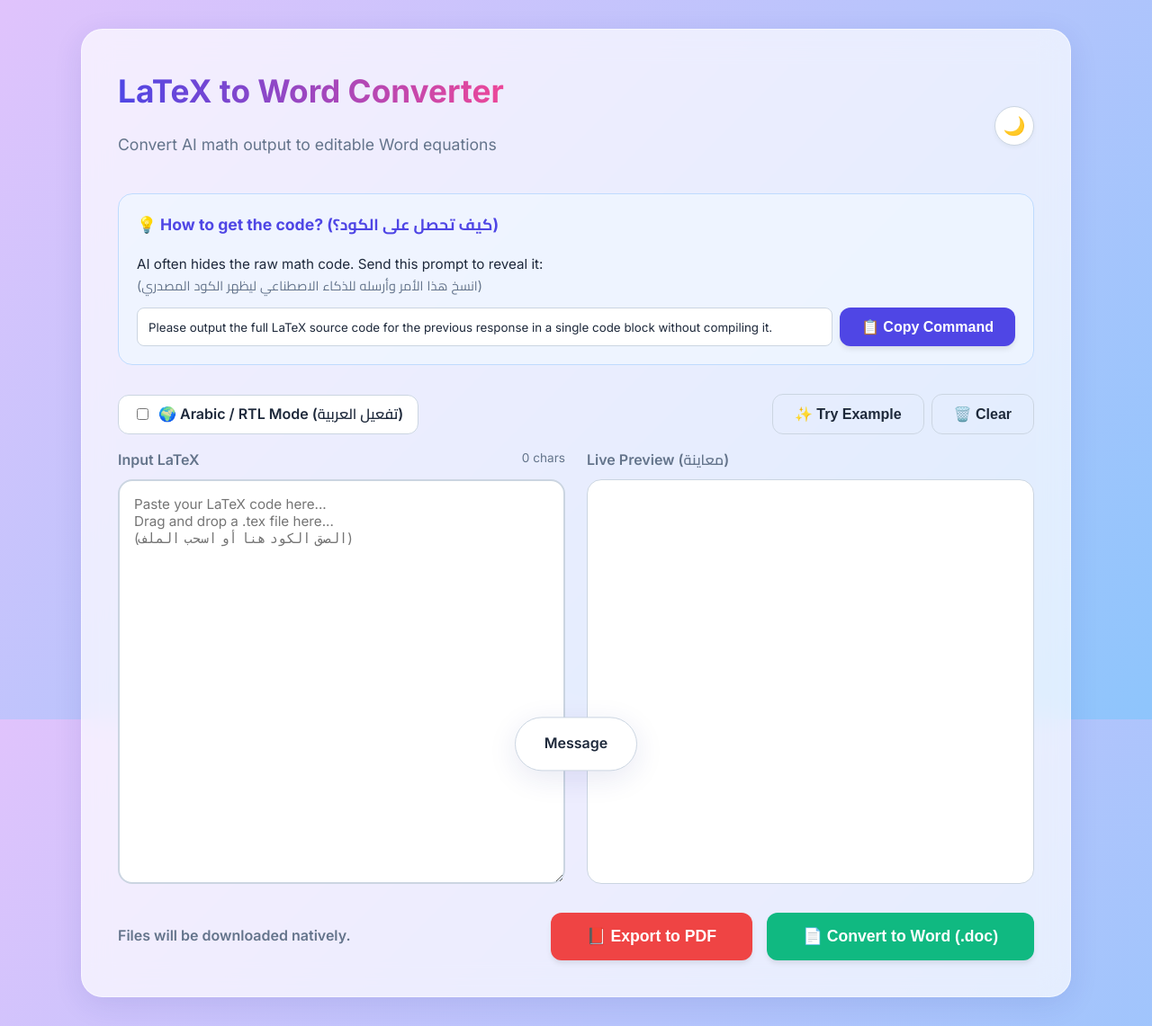
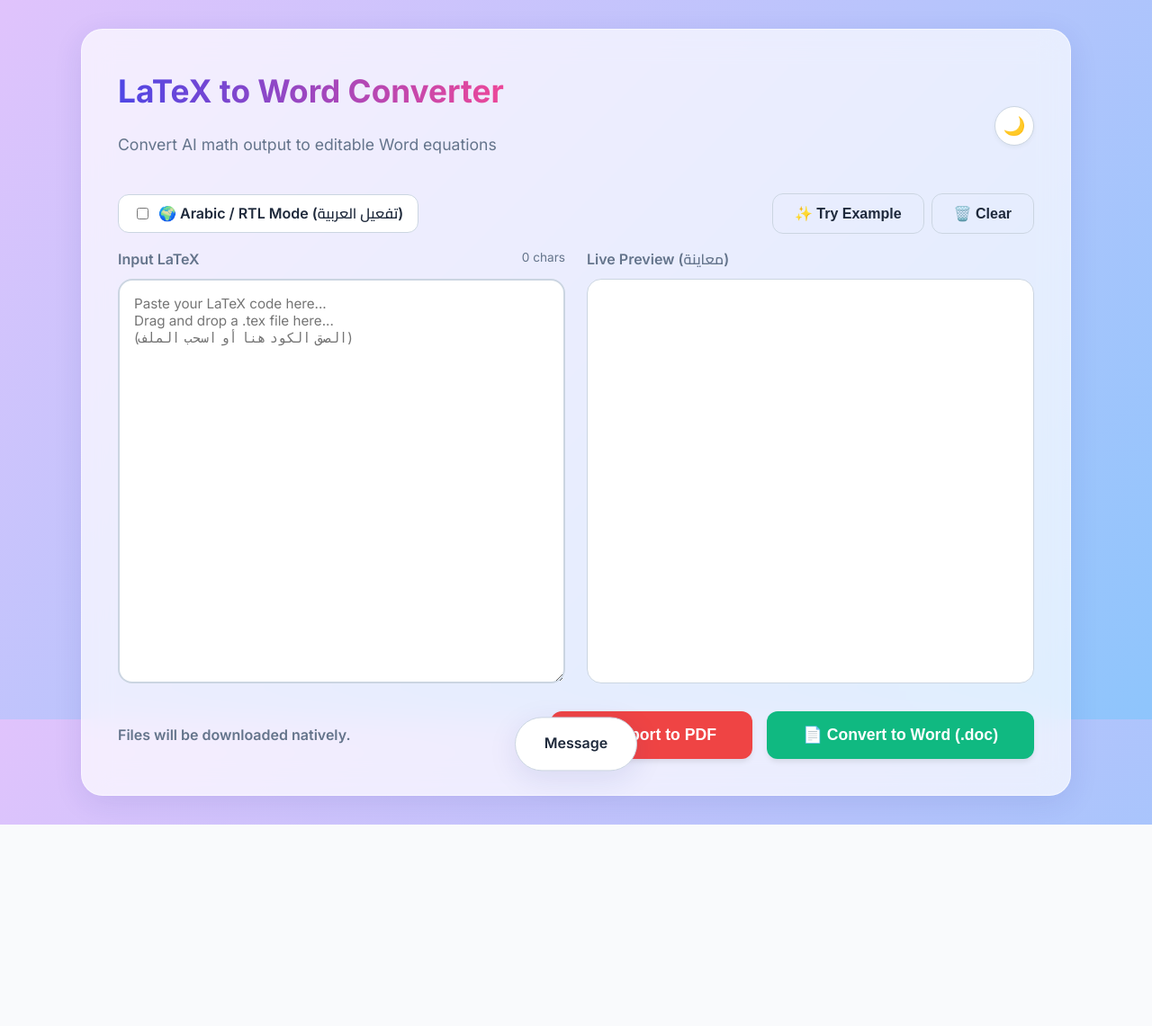
Before and after one commit to cheikhzay-collab/latex-converter, a Flask app: page / in a window 1280 px wide. Shown: the whole page at 90% size. After the commit the page ends 917 px from the top, so only its background shows below. Run offline with Flask 3, Linux system fonts and the light colour scheme.

Commit message:
ui: remove obsolete 'how to get code' prompt box to simplify interface

```diff
--- a/templates/index.html
+++ b/templates/index.html
@@ -112,32 +112,6 @@
             color: var(--text-muted);
             margin-bottom: 2rem;
             font-size: 1.1rem;
-        }
-
-        .helper-box {
-            background: var(--info-bg);
-            border: 1px solid var(--info-border);
-            border-radius: 1rem;
-            padding: 1.25rem;
-            margin-bottom: 2rem;
-        }
-
-        .flex-row {
-            display: flex;
-            gap: 0.5rem;
-            margin-top: 0.75rem;
-            flex-wrap: wrap;
-        }
-
-        .helper-input {
-            flex: 1;
-            min-width: 250px;
-            padding: 0.75rem;
-            border: 1px solid var(--border-solid);
-            border-radius: 0.5rem;
-            background: var(--surface-solid);
-            color: var(--text);
-            font-family: 'Inter', monospace;
         }
 
         .btn {
@@ -326,20 +300,6 @@
             <button class="theme-toggle" id="themeBtn" title="Toggle Dark Mode">🌙</button>
         </div>
 
-        <div class="helper-box">
-            <h3 style="margin-top:0; color:var(--primary); font-size: 1.1rem;">
-                💡 How to get the code? (كيف تحصل على الكود؟)
-            </h3>
-            <p style="margin: 0.5rem 0; font-size: 0.95rem;">
-                AI often hides the raw math code. Send this prompt to reveal it:<br>
-                <span dir="rtl" style="color: var(--text-muted); font-size: 0.9rem;">(انسخ هذا الأمر وأرسله للذكاء الاصطناعي ليظهر الكود المصدري)</span>
-            </p>
-            <div class="flex-row">
-                <input type="text" id="magicPrompt" value="Please output the full LaTeX source code for the previous response in a single code block without compiling it." class="helper-input" readonly>
-                <button type="button" class="btn" onclick="copyPrompt()">📋 Copy Command</button>
-            </div>
-        </div>
-
         <form id="convertForm" action="/convert" method="POST" enctype="multipart/form-data">
             <div class="controls-bar">
                 <label class="rtl-toggle">
@@ -406,13 +366,6 @@
             toast.innerText = msg;
             toast.classList.add('show');
             setTimeout(() => toast.classList.remove('show'), 3000);
-        }
-
-        function copyPrompt() {
-            const copyText = document.getElementById("magicPrompt");
-            copyText.select();
-            document.execCommand("copy");
-            showToast("✅ Command copied to clipboard!");
         }
 
         // Editor logic
```
